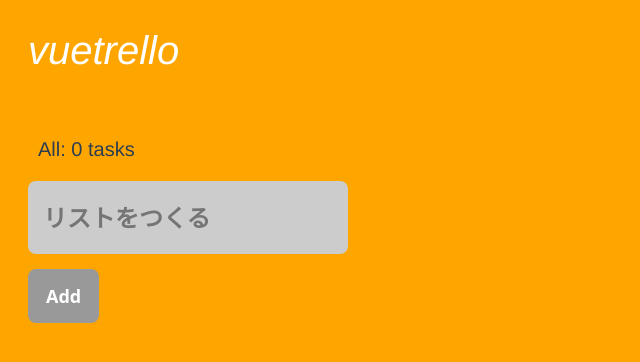
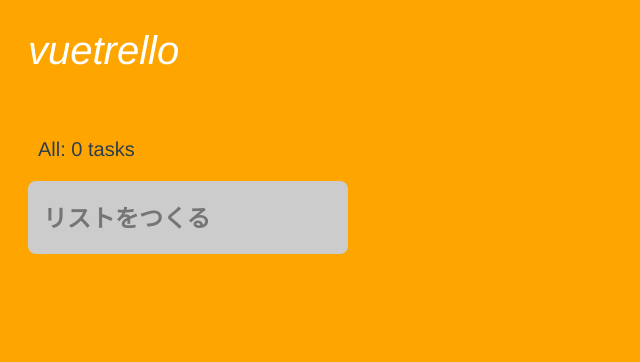
Before and after one commit to div-antk/vuetrello, a Vue app: page / in a window 1280 px wide. Shown: the top 362 px of the page, without its empty margins (0-640 px from the left). Built offline with nearby package versions, Linux system fonts and the light colour scheme.

Commit message:
active add_button

```diff
--- a/src/components/ListAdd.vue
+++ b/src/components/ListAdd.vue
@@ -7,7 +7,11 @@
       @focusin="startEditing"
       @focusout="finishEditing"
       >
-    <button type="submit" class="add-button">
+
+    <!-- フォームがアクティブの場合にボタンが出現 -->
+    <button type="submit"
+            class="add-button"
+            v-if="isEditing || titleExists">
       Add
     </button>
   </form>
```
